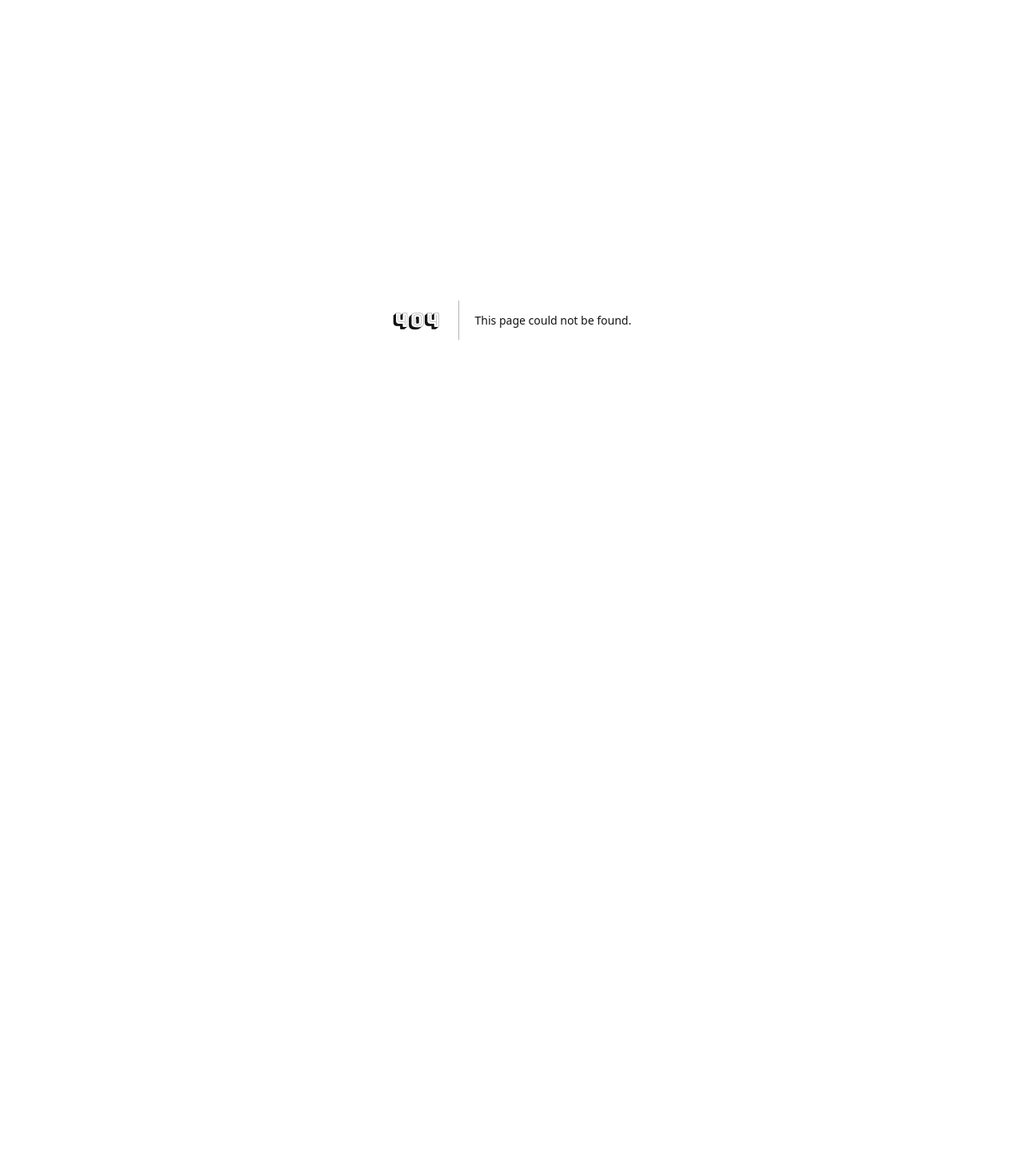
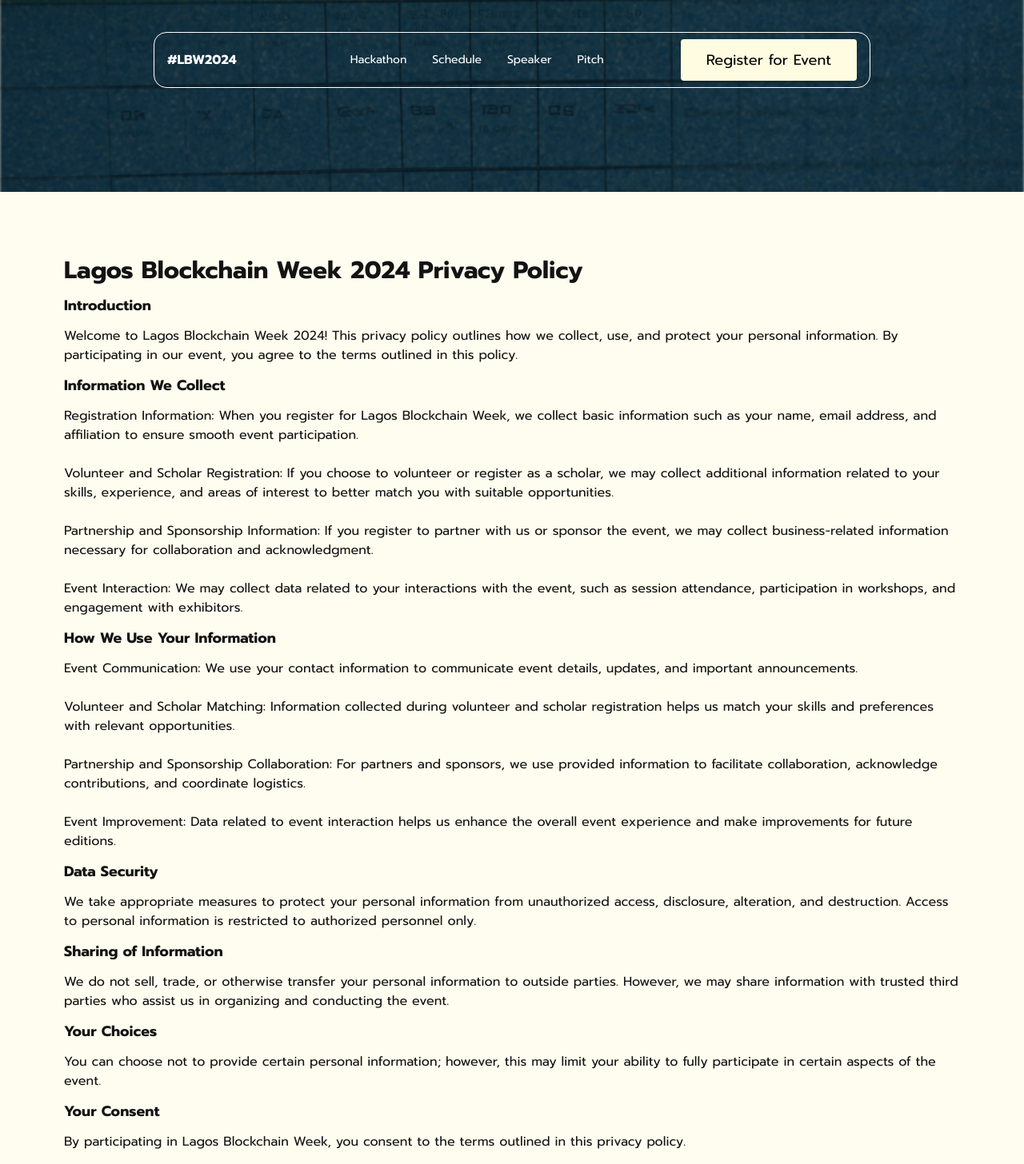
Before and after one commit to Etette/LBW_T, a Next.js app: page /privacy-policy in a window 1280 px wide. Before the commit this address had no page. Shown: the top 1456 px of the page at 80% size. Before the commit the page ends 800 px from the top, so only its background shows below. Built offline with nearby package versions, Linux system fonts and the light colour scheme.

Commit message:
privacy-policy update

```diff
--- a/src/components/EventCardBig.jsx
+++ b/src/components/EventCardBig.jsx
@@ -22,7 +22,11 @@
         data-aos-duration="700"
       >
         <div>
-          <img src={image} className="lg:h-52 sm:w-full object-cover" alt="" />
+          <img
+            src={image}
+            className="lg:h-52 sm:w-full object-cover"
+            alt="event"
+          />
         </div>
         <div className="lg:ml-4 sm:mt-3 lg:w-[35%] text-[#FFFCE1]">
           <p className={cx(`text-2xl`)}>{title}</p>
@@ -48,7 +52,7 @@
         <div className=" text-[#FFFCE1] lg:mx-16 mt-8">
           {captions.map((caption) => (
             <div className="flex mt-4 text-sm">
-              <img src={caption.icon} />
+              <img src={caption.icon} alt="event-icon" />
               <p className="ml-2 text-[#FFFCE1]">{caption.text}</p>
             </div>
           ))}
--- a/src/components/EventCardSmall.jsx
+++ b/src/components/EventCardSmall.jsx
@@ -25,7 +25,7 @@
       data-aos-duration="700"
     >
       <div>
-        <img src={image} className=" sm:w-full object-cover" alt="" />
+        <img src={image} className=" sm:w-full object-cover" alt="evennt" />
       </div>
       <div className="text-[#131313] sm:mt-2 lg:ml-4 ">
         <p className={cx(`text-2xl`, titleClassName)}>{title}</p>
--- a/src/components/Footer.js
+++ b/src/components/Footer.js
@@ -1,4 +1,5 @@
 import React from "react";
+import Link from "next/link";
 import cx from "classnames";
 
 function Footer({className}) {
@@ -15,7 +16,9 @@
       <div className="flex flex-col">
         <p className="font-medium mb-3">Policy</p>
 
-        <p className="">Privacy Policy</p>
+        <Link href={"/privacy-policy"}>
+          <p className="">Privacy Policy</p>
+        </Link>
         {/* <p className="">Community Managers</p>
         <p className="">Developers</p>
         <p className="">Designers</p>
--- a/src/components/HeaderNav.js
+++ b/src/components/HeaderNav.js
@@ -65,7 +65,7 @@
               <p className="cursor-pointer">Pitch</p>
             </ScrollLink>
             <a
-              href="https://forms.gle/Hz5RV1NCxZNfGbWQ6"
+              href="https://bit.ly/LBW-BECOMEASPONSOR"
               target="_blank"
               className="cursor-pointer ml-[64px] py-3 px-8 text-[#000000] text-lg  bg-[#FFFCE1] rounded"
             >
@@ -76,7 +76,7 @@
             onClick={() => openNav()}
             src="./images/icons/icons8-hamburger.svg"
             className="bg-white w-6  cursor-pointer lg:hidden block my-auto"
-            alt=""
+            alt="hamburger"
           />
 
           <div id="mySidenav" className="sidenav">
--- a/src/components/HeroSection.jsx
+++ b/src/components/HeroSection.jsx
@@ -57,7 +57,7 @@
         <img
           className="ml-auto mr-8 lg:w-40 w-14"
           src="./images/circular-button.png"
-          alt=""
+          alt="circular-button"
         />
         <p className="lg:text-[70px] tracking-widest text-2xl">LAGOS</p>
         <div className="w-[95%]">
--- a/src/components/Join.jsx
+++ b/src/components/Join.jsx
@@ -1,7 +1,7 @@
 const Join = () => {
   return (
     <div className="mt-[100px] relative mb-[90px]">
-      <img src="./images/join.png" className="rounded-md mt-4" alt="" />
+      <img src="./images/join.png" className="rounded-md mt-4" alt="join" />
       <div className="flex justify-between absolute lg:top-40 top-10 my-auto lg:left-20 left-5 lg:right-20 right-5">
         <p className="text-white font-bold my-auto text-sm lg:text-5xl">
           Join us from May 2<sup>nd</sup> - 11<sup>th</sup>, 2024, at <br /> The
@@ -10,7 +10,7 @@
         <img
           className="lg:w-32 w-14"
           src="./images/circular-button.png"
-          alt=""
+          alt="circular-button"
         />
       </div>
     </div>
--- a/src/components/Partners.jsx
+++ b/src/components/Partners.jsx
@@ -13,34 +13,34 @@
         <img
           className="h-12 sm:my-3"
           src="./images/sponsors icon/black/img1 (1).png"
-          alt=""
+          alt="icon"
         />
         <img
           className="h-12 sm:my-3"
           src="./images/sponsors icon/black/img1 (2).png"
-          alt=""
+          alt="icon"
         />
         <img
           className="h-12 sm:my-3"
           src="./images/sponsors icon/black/img1 (3).png"
-          alt=""
+          alt="icon"
         />
       </div>
       <div className="lg:mt-8 lg:flex justify-between lg:w-[80%]">
         <img
           className="h-12 sm:my-3"
           src="./images/sponsors icon/black/img1 (4).png"
-          alt=""
+          alt="icon"
         />
         <img
           className="h-12 sm:my-3"
           src="./images/sponsors icon/black/img1 (5).png"
-          alt=""
+          alt="icon"
         />
         <img
           className="h-12 sm:my-3"
           src="./images/sponsors icon/black/img1 (6).png"
-          alt=""
+          alt="icon"
         />
       </div>
       <div className="flex justify-center mt-8">
--- a/src/pages/hackathon.jsx
+++ b/src/pages/hackathon.jsx
@@ -12,14 +12,14 @@
       <img
         src="./images/hackathon-image.png"
         className="sm:h-[80vh] object-cover object-fill"
-        alt=""
+        alt="hero-img"
       />
       <div className="absolute top-0 w-full">
         <HeaderNav />
         <img
           className="ml-auto mr-16 lg:w-32 w-14 sm:mt-8"
           src="./images/circular-button.png"
-          alt=""
+          alt="circular-button"
         />
 
         <div className="text-white lg:flex flex-col justify-center text-center lg:p-12 sm:py-12 sm:pt-12 leading-8">
@@ -34,8 +34,8 @@
               labelClassName="text-center"
             />
             <Button
-              href="https://bit.ly/LBW-BECOMEASPONSOR"
-              label="Partner with us"
+              href="https://forms.gle/sckuU6n1YrKnzDeVA"
+              label="Sponsor the Bounty Track"
               variant={BUTTON_VARIANT.DARK}
               svgclassName="fill-[#FFFCE1]"
               className="bg-opacity-10 border border-[#fffdef] border-b-4 lg:ml-6 border-r-4 "
@@ -54,7 +54,7 @@
         >
           <div className="sm:py-2 text-[#fff] sm:mt-2 lg:ml-4 ">
             <p className={cx(`text-2xl lg:py-20 sm:mb-10`, titleClassName)}>
-              Lagos Blockchain week (LBW) Hackathon
+              Blockchain Interoperability Hackathon
             </p>
             <Button
               href="https://forms.gle/Hz5RV1NCxZNfGbWQ6"
@@ -68,7 +68,7 @@
             <img
               src="./images/image 25.png"
               className=" sm:w-full object-cover justify-end "
-              alt=""
+              alt="hackaton"
             />
           </div>
 
--- a/src/pages/index.jsx
+++ b/src/pages/index.jsx
@@ -26,7 +26,11 @@
 
       <div className=" lg:mx-[50px] mx-4 mt-[100px] flex flex-col">
         <h3 className="font-bold text-[30px]">Join us at</h3>
-        <img src="./images/join-us.png" className="rounded-md mt-4" alt="" />
+        <img
+          src="./images/join-us.png"
+          className="rounded-md mt-4"
+          alt="join"
+        />
       </div>
       <ProgramTrack />
       {/* <Speakers /> */}
--- /dev/null
+++ b/src/pages/privacy-policy.jsx
@@ -0,0 +1,98 @@
+import Footer from "@/components/Footer";
+import HeaderNav from "@/components/HeaderNav";
+import React, {Fragment} from "react";
+
+const privacy = () => {
+  return (
+    <Fragment>
+      <title>Lagos BlockChain Week | Privacy</title>
+
+      <img
+        src="./images/schedule.png"
+        className="sm:h-[30vh] h-[30vh] w-full object-cover"
+        alt="schedule-image"
+      />
+      <div className="absolute top-0 w-full">
+        <HeaderNav />
+      </div>
+      <div className="lg:p-20 p-4 sm:text-sm">
+        <p className="text-3xl font-bold">
+          {" "}
+          Lagos Blockchain Week 2024 Privacy Policy
+        </p>
+        <p className="text-lg font-bold my-3">Introduction</p>
+        Welcome to Lagos Blockchain Week 2024! This privacy policy outlines how
+        we collect, use, and protect your personal information. By participating
+        in our event, you agree to the terms outlined in this policy.
+        <br />
+        <p className="text-lg font-bold my-3"> Information We Collect</p>
+        Registration Information: When you register for Lagos Blockchain Week,
+        we collect basic information such as your name, email address, and
+        affiliation to ensure smooth event participation.
+        <br /> <br />
+        Volunteer and Scholar Registration: If you choose to volunteer or
+        register as a scholar, we may collect additional information related to
+        your skills, experience, and areas of interest to better match you with
+        suitable opportunities.
+        <br /> <br />
+        Partnership and Sponsorship Information: If you register to partner with
+        us or sponsor the event, we may collect business-related information
+        necessary for collaboration and acknowledgment.
+        <br /> <br />
+        Event Interaction: We may collect data related to your interactions with
+        the event, such as session attendance, participation in workshops, and
+        engagement with exhibitors.
+        <br />
+        <p className="text-lg font-bold my-3"> How We Use Your Information</p>
+        Event Communication: We use your contact information to communicate
+        event details, updates, and important announcements.
+        <br /> <br />
+        Volunteer and Scholar Matching: Information collected during volunteer
+        and scholar registration helps us match your skills and preferences with
+        relevant opportunities.
+        <br /> <br />
+        Partnership and Sponsorship Collaboration: For partners and sponsors, we
+        use provided information to facilitate collaboration, acknowledge
+        contributions, and coordinate logistics.
+        <br /> <br />
+        Event Improvement: Data related to event interaction helps us enhance
+        the overall event experience and make improvements for future editions.
+        <br />
+        <p className="text-lg font-bold my-3"> Data Security</p>
+        We take appropriate measures to protect your personal information from
+        unauthorized access, disclosure, alteration, and destruction. Access to
+        personal information is restricted to authorized personnel only.
+        <br />
+        <p className="text-lg font-bold my-3"> Sharing of Information</p>
+        We do not sell, trade, or otherwise transfer your personal information
+        to outside parties. However, we may share information with trusted third
+        parties who assist us in organizing and conducting the event.
+        <br />
+        <p className="text-lg font-bold my-3"> Your Choices</p>
+        You can choose not to provide certain personal information; however,
+        this may limit your ability to fully participate in certain aspects of
+        the event.
+        <br />
+        <p className="text-lg font-bold my-3"> Your Consent</p>
+        By participating in Lagos Blockchain Week, you consent to the terms
+        outlined in this privacy policy.
+        <br />
+        <p className="text-lg font-bold my-3"> Changes to the Privacy Policy</p>
+        Any changes to this privacy policy will be posted on our website. It is
+        your responsibility to review this policy periodically.
+        <br />
+        <p className="text-lg font-bold my-3"> Contact Information</p>
+        If you have any questions or concerns regarding this privacy policy,
+        please contact us at{" "}
+        <a href="mailto:info@lagosblockchainweek.io">
+          info@lagosblockchainweek.io
+        </a>{" "}
+        <br /> <br />
+        Effective Date: 01/02/2024
+      </div>
+      <Footer />
+    </Fragment>
+  );
+};
+
+export default privacy;
--- a/src/pages/schedule.jsx
+++ b/src/pages/schedule.jsx
@@ -193,16 +193,16 @@
       <title>Lagos Blockchain Week | Schedule</title>
       <img
         id="hero"
-        src="./images/img_image28.png"
+        src="./images/schedule.png"
         alt="schedule-image"
-        className="sm:h-[100vh] lg:h-[80vh] object-cover object-fill brightness-50 "
+        className="sm:h-[100vh] lg:h-[80vh] object-cover object-fill brightness-75 "
       />
       <div className="absolute top-0 w-full">
         <HeaderNav />
         <img
-          className="ml-auto mr-16 lg:w-32 w-14 sm:mt-8 lg:mt-10"
+          className="ml-auto mr-16 lg:w-32 w-14 sm:mt-8"
           src="./images/circular-button.png"
-          alt=""
+          alt="circular-button"
         />
         <div className="text-white lg:flex flex-col justify-center text-center  item-center  sm:py-12 sm:pt-8 leading-8">
           <p className="sm:max-w-[14] sm:px- justify-center text-center">
--- a/src/pages/speakers.jsx
+++ b/src/pages/speakers.jsx
@@ -13,14 +13,14 @@
       <img
         src="./images/speakers.png"
         className="sm:h-[80vh] object-cover object-fill"
-        alt=""
+        alt="speaker"
       />
       <div className="absolute top-0 w-full">
         <HeaderNav />
         <img
           className="ml-auto mr-16 lg:w-32 w-14 sm:mt-8"
           src="./images/circular-button.png"
-          alt=""
+          alt="circular-button"
         />
 
         <div className="text-white lg:flex flex-col justify-center text-center lg:p-12 sm:py-12 sm:pt-12 leading-8">
```
Also changed, not shown: public/images/schedule.png (added).
